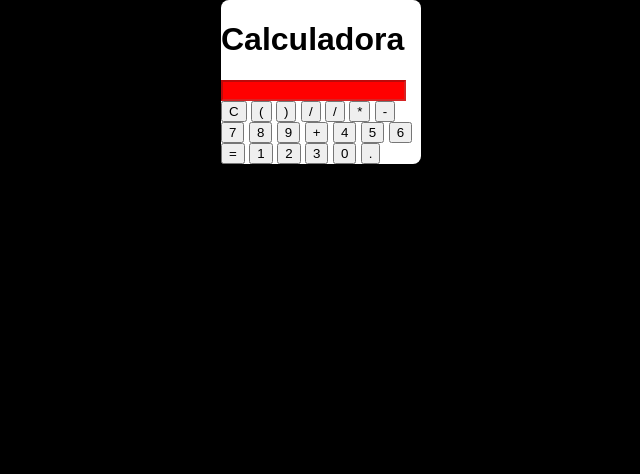
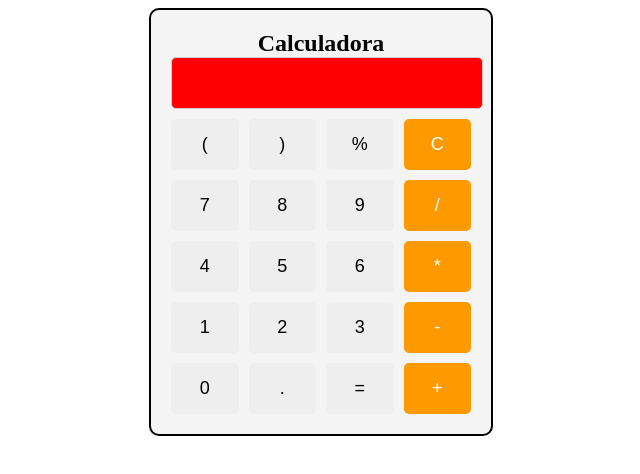
Before and after one commit to samuelnascimentto/calculadora-js, a plain HTML site: page assets/index.html in a window 1280 px wide. Shown: the whole page, without its empty margins (319-959 px from the left). Drawn offline with Linux system fonts and the light colour scheme; files whose address does not match are found by name.

Commit message:
html e css

```diff
--- a/assets/css/style.css
+++ b/assets/css/style.css
@@ -1,55 +1,68 @@
-body {
-    background-color: #000000;
-    margin: 0;
-    display: flex;
-    justify-content: center;
-    align-items: center;
-    font-family: Arial, sans-serif;
+/* CSS para o layout da calculadora */
+.container {
+    width: 300px;
+    margin: 0 auto;
+    padding: 20px;
+    border: 2px solid #000;
+    border-radius: 10px;
+    background-color: #f4f4f4;
 }
 
-.container {
-    width: 200px;
-    background: white;
-    border-radius: 8px;
-    box-shadow: 0 0 10px rgba(0,0,0,0.1);
+.display {
+    text-align: center;
+    margin-bottom: 10px;
 }
-/*
-.display {
-    background: #333;
-    color: white;
-    border-top-left-radius: 8px;
-    border-top-right-radius: 8px;
-    padding: 10px;
-    text-align: right;
+
+.display h1 {
+    margin: 0;
+    font-size: 24px;
 }
 
 #visao {
     width: 100%;
-    border: none;
-    background: transparent;
-    color: inherit;
-    font-size: 1.5em;
+    height: 40px;
+    font-size: 20px;
     text-align: right;
+    padding: 5px;
+    border: 1px solid #ccc;
+    border-radius: 5px;
+    background-color: #fff;
 }
 
-.calculadora {
+.Calculadora {
     display: grid;
     grid-template-columns: repeat(4, 1fr);
+    gap: 10px;
 }
 
 .botao {
-    background: #f4f4f4;
-    border: 1px solid #ddd;
-    padding: 20px;
-    font-size: 1.2em;
+    font-size: 18px;
+    padding: 15px;
+    border: none;
+    border-radius: 5px;
+    background-color: #eee;
     cursor: pointer;
-    transition: background 0.2s;
+    transition: background-color 0.3s, box-shadow 0.3s;
 }
 
 .botao:hover {
-    background: #ddd;
+    background-color: #ddd;
 }
 
 .botao:active {
-    background: #ccc;
-} */
+    background-color: #ccc;
+    box-shadow: inset 0 0 5px rgba(0, 0, 0, 0.2);
+}
+
+.botao:nth-child(4n) {
+    background-color: #f90;
+    color: white;
+}
+
+.botao:nth-child(4n):hover {
+    background-color: #e80;
+}
+
+.botao:nth-child(4n):active {
+    background-color: #d70;
+}
--- a/assets/index.html
+++ b/assets/index.html
@@ -3,6 +3,7 @@
 <head>
     <meta charset="UTF-8">
     <meta name="viewport" content="width=device-width, initial-scale=1.0">
+    <meta http-equiv="refresh" content="3">
     <title>Calculadora</title>
     <link rel="stylesheet" href="css/style.css">
 </head>
@@ -13,26 +14,26 @@
             <input type="text" id="visao" disabled style="background-color: red;">
         </div>
         <div class="Calculadora">
-            <button class="botao" onclick="limparCalculadora()">C</button>
             <button class="botao" onclick="addParentesEsquerda('(')">(</button>
             <button class="botao" onclick="addParentesDireita(')')">)</button>
-            <button class="botao" onclick="addNaVisao('/')">/</button>
-            <button class="botao" onclick="addNaVisao('/')">/</button>
-            <button class="botao" onclick="addNaVisao('*')">*</button>
-            <button class="botao" onclick="addNaVisao('-')">-</button>
+            <button class="botao" onclick="addNaVisao('%')">%</button>
+            <button class="botao" onclick="limparCalculadora()">C</button>
             <button class="botao" onclick="addNaVisao('7')">7</button>
             <button class="botao" onclick="addNaVisao('8')">8</button>
             <button class="botao" onclick="addNaVisao('9')">9</button>
-            <button class="botao" onclick="addNaVisao('+')">+</button>
+            <button class="botao" onclick="addNaVisao('/')">/</button>
             <button class="botao" onclick="addNaVisao('4')">4</button>
             <button class="botao" onclick="addNaVisao('5')">5</button>
             <button class="botao" onclick="addNaVisao('6')">6</button>
-            <button class="botao" onclick="calcularResultado()">=</button>
+            <button class="botao" onclick="addNaVisao('*')">*</button>
             <button class="botao" onclick="addNaVisao('1')">1</button>
             <button class="botao" onclick="addNaVisao('2')">2</button>
             <button class="botao" onclick="addNaVisao('3')">3</button>
+            <button class="botao" onclick="addNaVisao('-')">-</button>
             <button class="botao" onclick="addNaVisao('0')">0</button>
             <button class="botao" onclick="addNaVisao('.')">.</button>
+            <button class="botao" onclick="calcularResultado()">=</button>
+            <button class="botao" onclick="addNaVisao('+')">+</button>
         </div>
     </div>
     <script src="main.js"></script>
```
